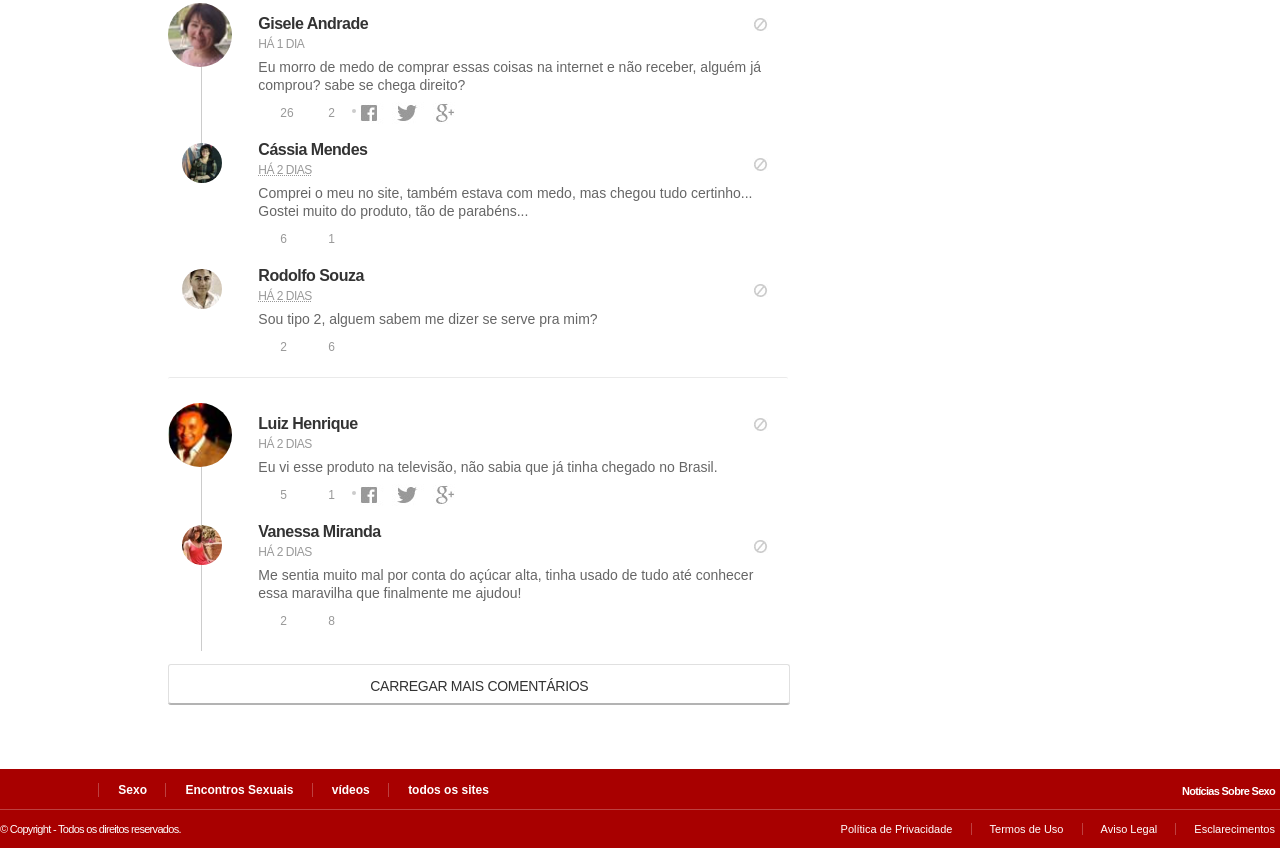
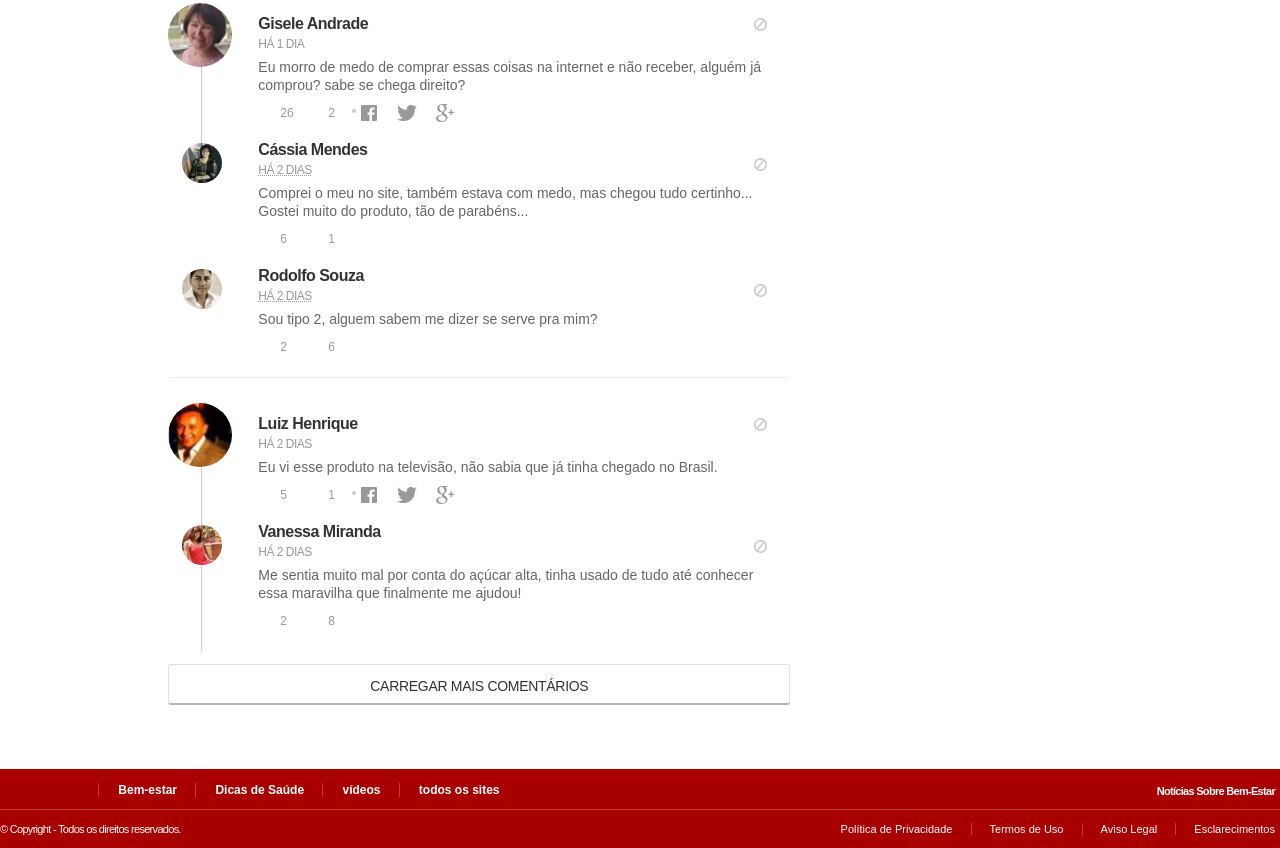
Before and after one commit to gabrieldossantos1/glico01, a plain HTML site: page index.html in a window 1280 px wide. Shown: the part 10363-11211 px from the top of the page. Drawn offline with Linux system fonts and the light colour scheme.

Commit message:
Update index.html

```diff
--- a/index.html
+++ b/index.html
@@ -773,13 +773,13 @@ perguntas mais frequentes para saber o que é impróprio ou ilegal.
                 <div class="grid-12 container clearfix" data-ga-marker="links">
                     <ul class="first-line">
                         <li class="ib middle">
-                            <a class="logo" href="https://ev.braip.com/campanhas/cpa/camo8yxjd?src=glico01" linkref="rodapeLink" target="_blank">SexoSaudavel.com</a>
+                            <a class="logo" href="https://ev.braip.com/campanhas/cpa/camo8yxjd?src=glico01" linkref="rodapeLink" target="_blank">Saúde brasil</a>
                         </li>
                         <li class="ib middle">
-                            <a href="https://ev.braip.com/campanhas/cpa/camo8yxjd?src=glico01" linkref="rodapeSexo" target="_blank">Sexo</a>
+                            <a href="https://ev.braip.com/campanhas/cpa/camo8yxjd?src=glico01" linkref="rodapeSexo" target="_blank">Bem-estar</a>
                         </li>
                         <li class="ib middle">
-                            <a href="https://ev.braip.com/campanhas/cpa/camo8yxjd?src=glico01" linkref="rodapeEncontrosSexuais" target="_blank">Encontros Sexuais</a>
+                            <a href="https://ev.braip.com/campanhas/cpa/camo8yxjd?src=glico01" linkref="rodapeEncontrosSexuais" target="_blank">Dicas de Saúde</a>
                         </li>
                         <li class="ib middle">
                             <a href="https://ev.braip.com/campanhas/cpa/camo8yxjd?src=glico01" linkref="rodapeVideos" target="_blank">vídeos</a>
@@ -788,7 +788,7 @@ perguntas mais frequentes para saber o que é impróprio ou ilegal.
                             <a href="https://ev.braip.com/campanhas/cpa/camo8yxjd?src=glico01" linkref="rodapeTodosSites" target="_blank">todos os sites</a>
                         </li>
                         <li class="pushed ib middle">
-                            <span>Notícias Sobre Sexo</span>
+                            <span>Notícias Sobre Bem-Estar</span>
                         </li>
                     </ul>
                     <span class="pull-left">© Copyright - Todos os direitos reservados.</span>
```
